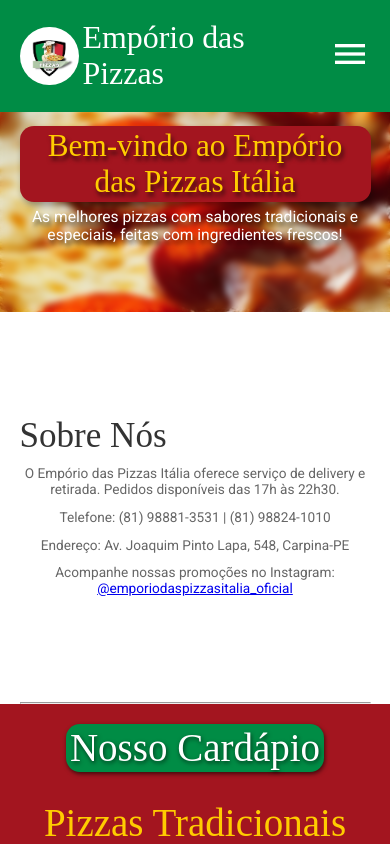
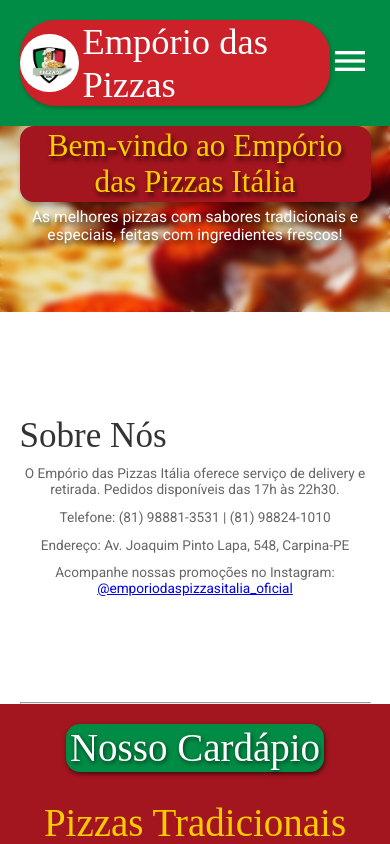
Before and after one commit to BMinority/REACT-Emporio-Pizzas, a React (Vite) app in the folder emporio-das-pizzas/: page / in a window 390 px wide. Shown: the top 844 px of the page. Built offline with nearby package versions, Linux system fonts and the light colour scheme; a web font is replaced by a local one.

Commit message:
test new style menu

```diff
--- a/emporio-das-pizzas/src/components/Menu.jsx
+++ b/emporio-das-pizzas/src/components/Menu.jsx
@@ -15,8 +15,10 @@
         <header className="menu-header">
             <div className="menu-container">
                 <div className="menu-logo">
-                    <img src={Logo} alt="imagem" />
-                    <h3>Empório das Pizzas</h3>
+                    <a href="#home">
+                        <img src={Logo} alt="imagem" />
+                        <h3>Empório das Pizzas</h3>
+                    </a>
                 </div>
                 <nav className={`menu-nav ${menuOpen ? 'open' : ''}`}>
                     <ul>
--- a/emporio-das-pizzas/src/css/Menu.css
+++ b/emporio-das-pizzas/src/css/Menu.css
@@ -26,10 +26,22 @@
     display: flex;
     flex-direction: row;
     align-items: center;
-    gap: 1vw;
+    gap: 2vw;
 
     font-size: 2vw;
     color: var(--cor-texto-branco);
+    background-color: var(--cor-vermelho);
+    border-radius: 35px;
+    padding-right: 2vw;
+    box-shadow: 1px 2px 4px #00000046;
+}
+
+.menu-logo a {
+    display: flex;
+    align-items: center;
+    color: var(--cor-texto-branco);
+    gap: 1vw;
+    text-decoration: none;
 }
 
 .menu-logo img {
@@ -74,9 +86,15 @@
 }
 
 /* MEDIA */
+@media (max-width: 768px) {
+    .menu-logo {
+        font-size: 4vw;
+    }
+}
+
 @media (max-width: 430px) {
     .menu-logo {
-        font-size: 7vw;
+        font-size: 8vw;
     }
 
     .menu-logo img {
```
